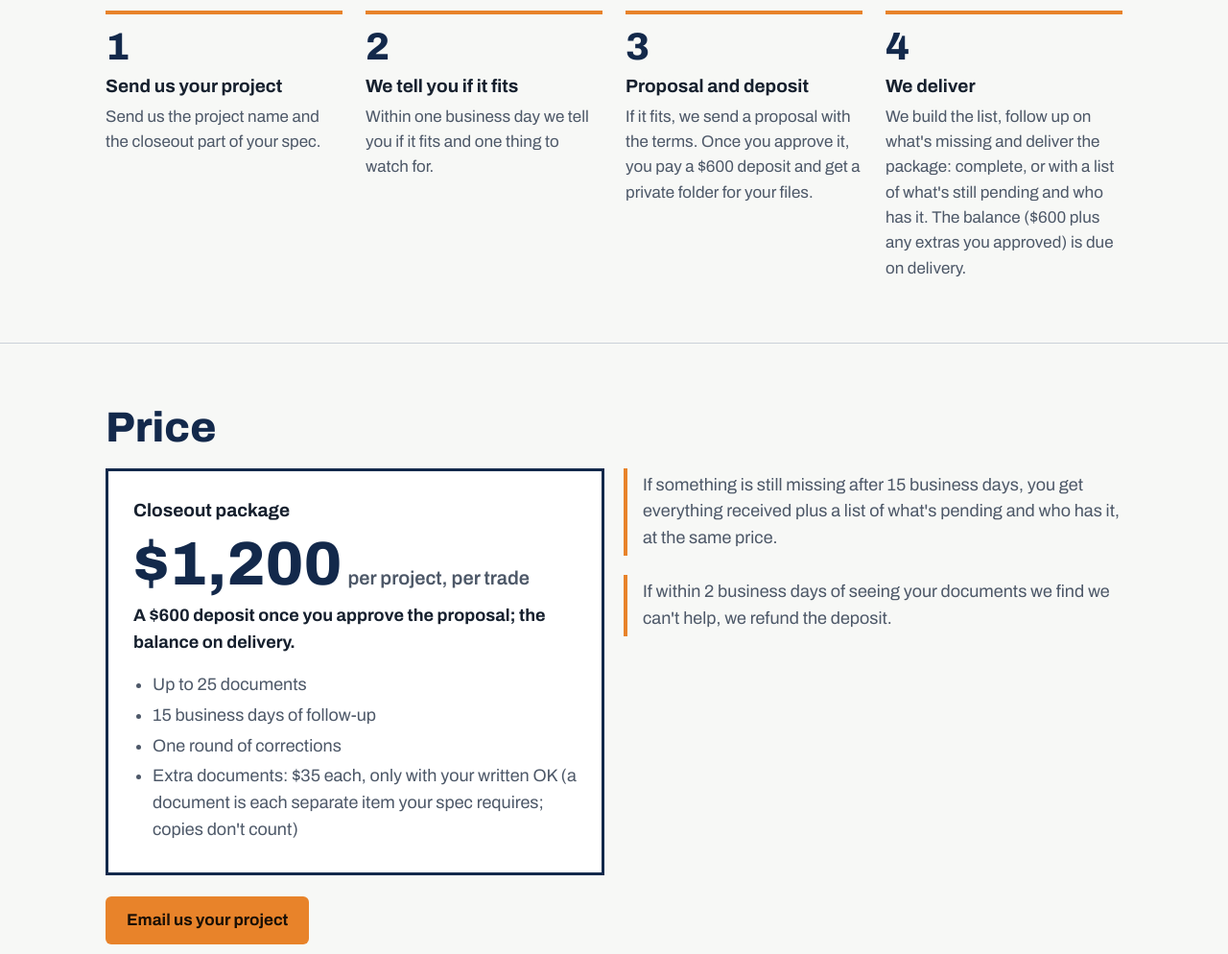
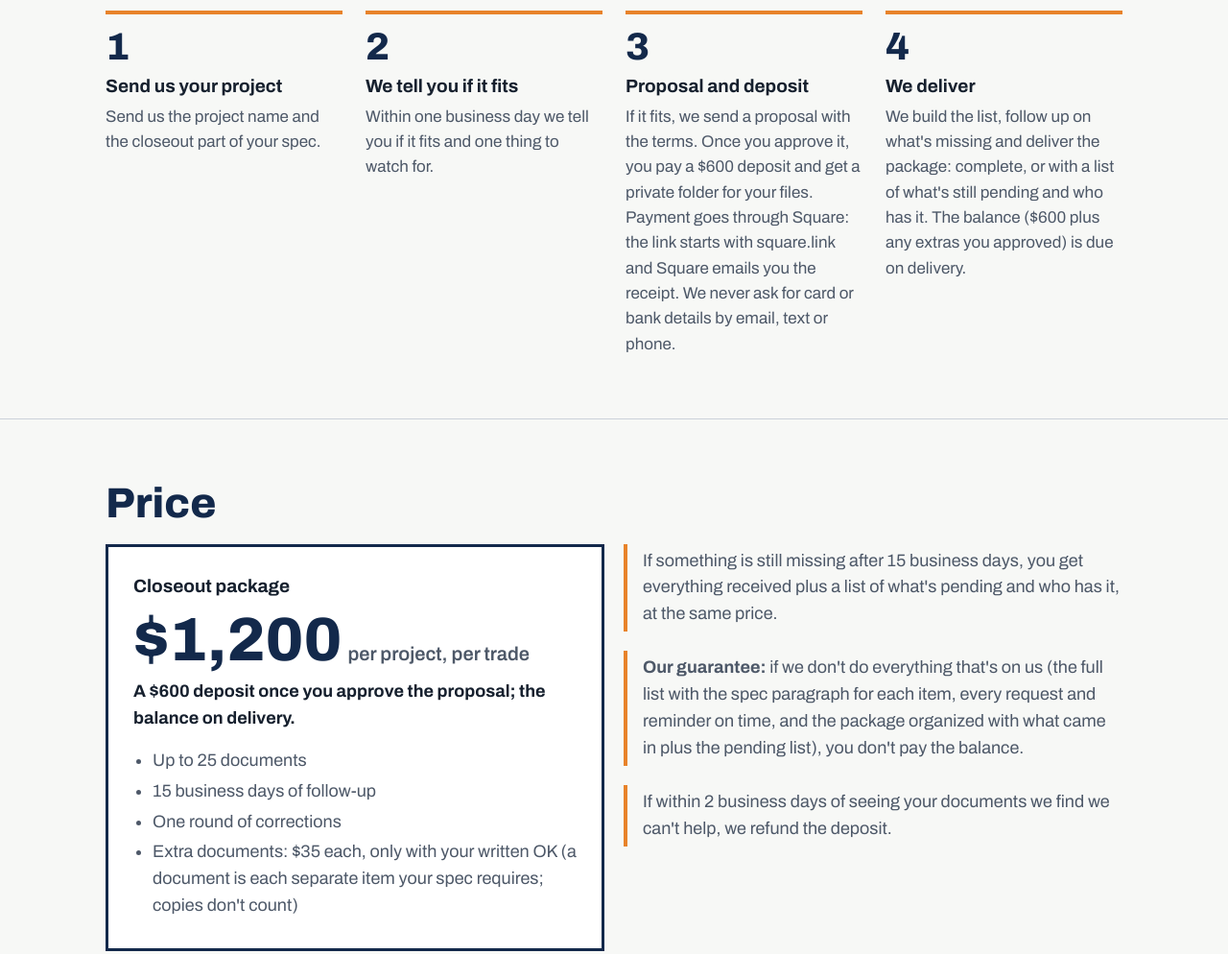
Before and after one commit to puentebids-Andujar/puentebids, a plain HTML site: page en/index.html in a window 1280 px wide. Shown: the part 1241-2235 px from the top of the page at 96% size. Drawn offline with Linux system fonts and the light colour scheme.

Commit message:
/en/: garantía en Price y frase de Square (lanzamiento)

```diff
--- a/en/index.html
+++ b/en/index.html
@@ -116,9 +116,9 @@ ol.how.four{grid-template-columns:repeat(4,minmax(0,1fr))}@media(max-width:860px
 <aside class="tblock" aria-label="Service sheet"><div class="hd">Service sheet<span>PB-02</span></div><dl><dt>What</dt><dd>Closeout paperwork for fire sprinkler subs</dd><dt>Area</dt><dd>Houston and about an hour around it</dd><dt>Per project</dt><dd class=money>$1,200</dd><dt>Includes</dt><dd>Up to 25 documents, 15 business days of follow-up, one round of corrections</dd><dt>Payment</dt><dd>$600 deposit, balance on delivery</dd><dt>Run by</dt><dd>Carlos, a construction superintendent</dd></dl></aside>
 </div></div>
 <section id="what"><div class="w"><h2>What we handle</h2><div class="what"><div><h3>The list</h3><p>Every O&amp;M, test certificate, warranty, as-built and letter your spec asks for, with the paragraph it comes from.</p></div><div><h3>The follow-up</h3><p>Requests and up to 3 reminders to each manufacturer, supplier or GC contact who owes you a document, with you copied.</p></div><div><h3>The package</h3><p>One indexed PDF in the owner&#x27;s format, and one round of corrections if it&#x27;s rejected for format.</p></div><div><h3>The status</h3><p>A weekly email with what&#x27;s in, what&#x27;s missing and who has it.</p></div></div></div></section>
-<section id="how"><div class="w"><h2>How it works</h2><ol class="how four"><li><h3>Send us your project</h3><p>Send us the project name and the closeout part of your spec.</p></li><li><h3>We tell you if it fits</h3><p>Within one business day we tell you if it fits and one thing to watch for.</p></li><li><h3>Proposal and deposit</h3><p>If it fits, we send a proposal with the terms. Once you approve it, you pay a $600 deposit and get a private folder for your files.</p></li><li><h3>We deliver</h3><p>We build the list, follow up on what&#x27;s missing and deliver the package: complete, or with a list of what&#x27;s still pending and who has it. The balance ($600 plus any extras you approved) is due on delivery.</p></li></ol></div></section>
+<section id="how"><div class="w"><h2>How it works</h2><ol class="how four"><li><h3>Send us your project</h3><p>Send us the project name and the closeout part of your spec.</p></li><li><h3>We tell you if it fits</h3><p>Within one business day we tell you if it fits and one thing to watch for.</p></li><li><h3>Proposal and deposit</h3><p>If it fits, we send a proposal with the terms. Once you approve it, you pay a $600 deposit and get a private folder for your files. Payment goes through Square: the link starts with square.link and Square emails you the receipt. We never ask for card or bank details by email, text or phone.</p></li><li><h3>We deliver</h3><p>We build the list, follow up on what&#x27;s missing and deliver the package: complete, or with a list of what&#x27;s still pending and who has it. The balance ($600 plus any extras you approved) is due on delivery.</p></li></ol></div></section>
 <section id="price"><div class="w"><h2>Price</h2>
-<div class="plans two"><div class="pbox feat"><h3>Closeout package</h3><div class="big">$1,200<small>per project, per trade</small></div><p class="start">A $600 deposit once you approve the proposal; the balance on delivery.</p><ul><li>Up to 25 documents</li><li>15 business days of follow-up</li><li>One round of corrections</li><li>Extra documents: $35 each, only with your written OK (a document is each separate item your spec requires; copies don&#x27;t count)</li></ul></div><div><p class="note">If something is still missing after 15 business days, you get everything received plus a list of what&#x27;s pending and who has it, at the same price.</p><p class="note">If within 2 business days of seeing your documents we find we can&#x27;t help, we refund the deposit.</p></div></div>
+<div class="plans two"><div class="pbox feat"><h3>Closeout package</h3><div class="big">$1,200<small>per project, per trade</small></div><p class="start">A $600 deposit once you approve the proposal; the balance on delivery.</p><ul><li>Up to 25 documents</li><li>15 business days of follow-up</li><li>One round of corrections</li><li>Extra documents: $35 each, only with your written OK (a document is each separate item your spec requires; copies don&#x27;t count)</li></ul></div><div><p class="note">If something is still missing after 15 business days, you get everything received plus a list of what&#x27;s pending and who has it, at the same price.</p><p class="note"><strong>Our guarantee:</strong> if we don&#x27;t do everything that&#x27;s on us (the full list with the spec paragraph for each item, every request and reminder on time, and the package organized with what came in plus the pending list), you don&#x27;t pay the balance.</p><p class="note">If within 2 business days of seeing your documents we find we can&#x27;t help, we refund the deposit.</p></div></div>
 <p style="margin-top:22px"><a class="btn main" href="mailto:puentebids@gmail.com?subject=Closeout%20-%20project%20name">Email us your project</a></p></div></section>
 <section class="promise"><div class="w"><h2>What we promise, and what we don&#x27;t</h2><p>We promise every document requested and followed up, everything organized in the owner&#x27;s format, and a weekly report.</p><p>We don&#x27;t do design, calculations, testing, inspections, signatures or seals, field work, or drawing as-builts.</p><p>And nobody can promise when the GC approves closeout, releases retainage or pays.</p></div></section>
 <section id="questions"><div class="w"><h2>FAQ</h2><details><summary>Who are you?</summary><p>Puente Bids is run by Carlos, a construction superintendent. His AI assistant does the reading, requests and follow-up, and a person reviews every package before it goes out.</p></details><details><summary>What happens to my files?</summary><p>They go to a private Google Drive folder shared only with you. At Puente Bids, Carlos, his AI assistant and the person who reviews your package work with them. We delete the folder 90 days after delivery unless you ask us to keep it.</p></details><details><summary>Can we talk on the phone?</summary><p>We work by email and text so everything is in writing. We answer within one business day.</p></details><details><summary>Do you work outside Houston?</summary><p>Houston and about an hour around it, fire sprinklers only for now.</p></details></div></section>
```
